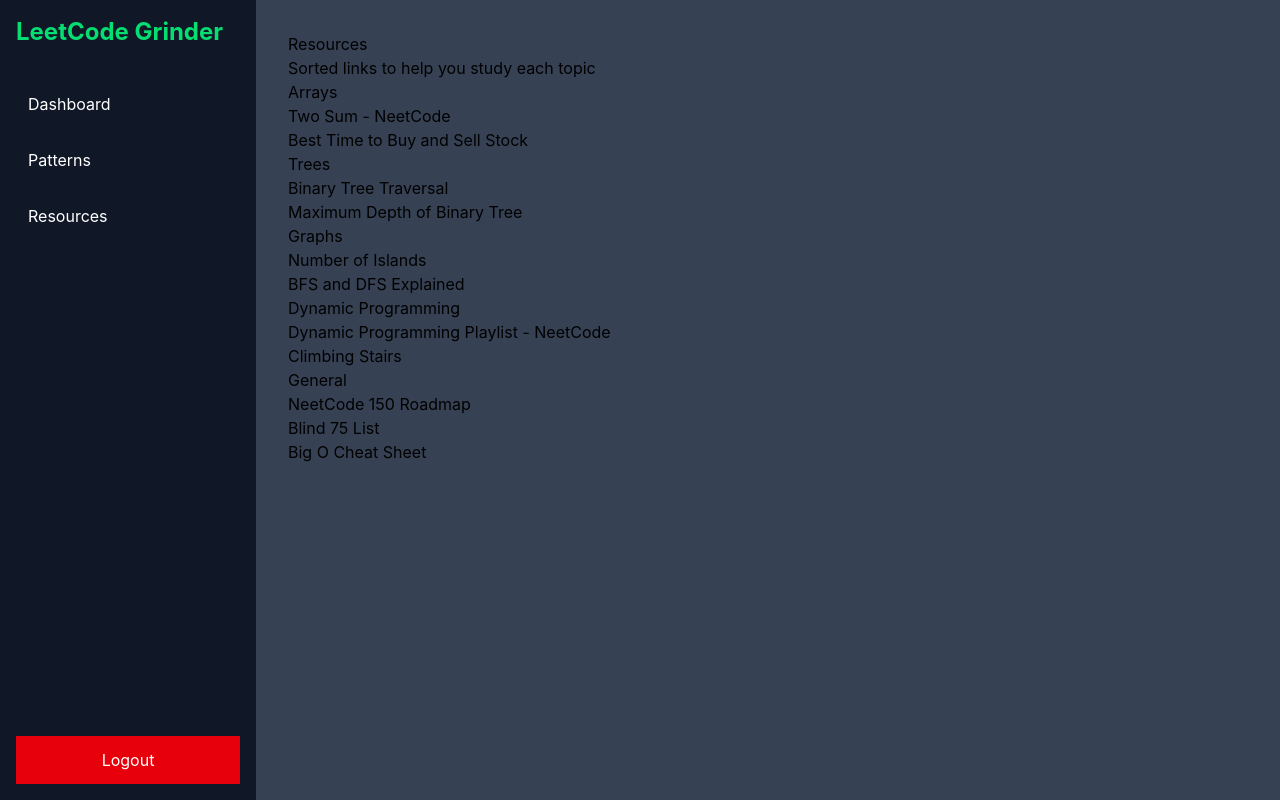
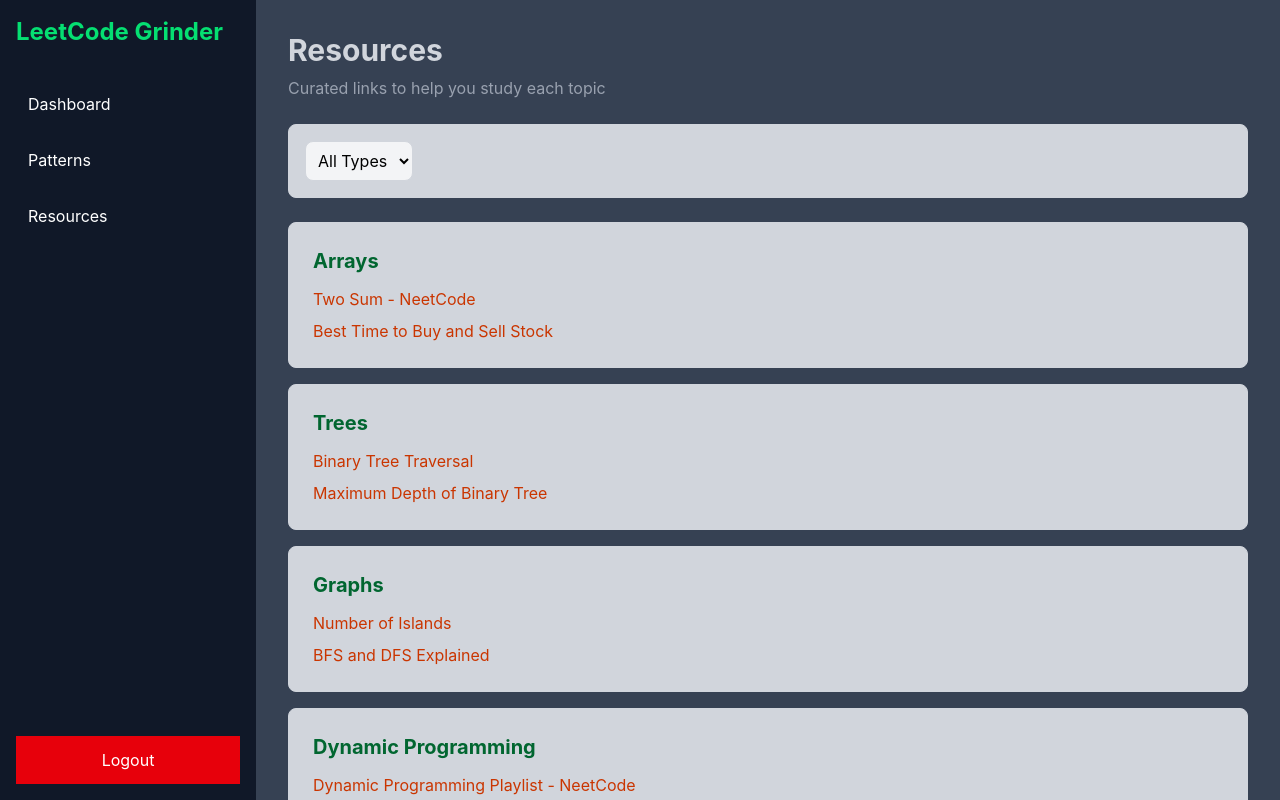
Before and after one commit to DevonHayden/LeetCode-Grinder, a React app in the folder frontend/: page /resources in a window 1280 px wide. Shown: the top 800 px of the page. Built offline with nearby package versions, Linux system fonts and the light colour scheme; the HTML template or start-up script is replaced by a standard one.

Commit message:
styled the resources page and added filters

```diff
--- a/frontend/src/pages/Resources.jsx
+++ b/frontend/src/pages/Resources.jsx
@@ -1,57 +1,86 @@
+import {useState} from 'react'
+
 function Resources() {
+  const [filterType, setFilterType] = useState('all')
   const resources = [
     {
       category: 'Arrays',
       links: [
-        { title: 'Two Sum - NeetCode', url: 'https://www.youtube.com/watch?v=KLlXCFG5TnA' },
-        { title: 'Best Time to Buy and Sell Stock', url: 'https://www.youtube.com/watch?v=1pkOgXD63yU' },
+        { title: 'Two Sum - NeetCode', url: 'https://www.youtube.com/watch?v=KLlXCFG5TnA', type: 'video' },
+        { title: 'Best Time to Buy and Sell Stock', url: 'https://www.youtube.com/watch?v=1pkOgXD63yU', type: 'video' },
       ]
     },
     {
       category: 'Trees',
       links: [
-        { title: 'Binary Tree Traversal', url: 'https://www.youtube.com/watch?v=fAAZixBzIAI' },
-        { title: 'Maximum Depth of Binary Tree', url: 'https://www.youtube.com/watch?v=hTM3phVI6YQ' },
+        { title: 'Binary Tree Traversal', url: 'https://www.youtube.com/watch?v=fAAZixBzIAI', type: 'video' },
+        { title: 'Maximum Depth of Binary Tree', url: 'https://www.youtube.com/watch?v=hTM3phVI6YQ', type: 'video' },
       ]
     },
     {
       category: 'Graphs',
       links: [
-        { title: 'Number of Islands', url: 'https://www.youtube.com/watch?v=pV2kpPD66nE' },
-        { title: 'BFS and DFS Explained', url: 'https://www.youtube.com/watch?v=pcKY4hjDrxk' },
+        { title: 'Number of Islands', url: 'https://www.youtube.com/watch?v=pV2kpPD66nE', type: 'video' },
+        { title: 'BFS and DFS Explained', url: 'https://www.youtube.com/watch?v=pcKY4hjDrxk', type: 'video' },
       ]
     },
     {
       category: 'Dynamic Programming',
       links: [
-        { title: 'Dynamic Programming Playlist - NeetCode', url: 'https://www.youtube.com/watch?v=73r3KWiEvyk' },
-        { title: 'Climbing Stairs', url: 'https://www.youtube.com/watch?v=Y0lT9Fck7qI' },
+        { title: 'Dynamic Programming Playlist - NeetCode', url: 'https://www.youtube.com/watch?v=73r3KWiEvyk', type: 'video' },
+        { title: 'Climbing Stairs', url: 'https://www.youtube.com/watch?v=Y0lT9Fck7qI', type: 'video' },
       ]
     },
     {
       category: 'General',
       links: [
-        { title: 'NeetCode 150 Roadmap', url: 'https://neetcode.io/roadmap' },
-        { title: 'Blind 75 List', url: 'https://leetcode.com/discuss/general-discussion/460599/blind-75-leetcode-questions' },
-        { title: 'Big O Cheat Sheet', url: 'https://www.bigocheatsheet.com/' },
+        { title: 'NeetCode 150 Roadmap', url: 'https://neetcode.io/roadmap', type: 'article' },
+        { title: 'Blind 75 List', url: 'https://leetcode.com/discuss/general-discussion/460599/blind-75-leetcode-questions', type: 'article' },
+        { title: 'Big O Cheat Sheet', url: 'https://www.bigocheatsheet.com/', type: 'article' },
       ]
     }
   ]
 
+  const filteredResources = resources.map(section => ({
+    ...section,
+    links: section.links.filter(link => filterType === 'all' || link.type === filterType)
+  })).filter(section => section.links.length > 0)
+
   return (
     <div>
-      <h1>Resources</h1>
-      <p>Sorted links to help you study each topic</p>
-      {resources.map(section => (
-        <div key={section.category}>
-          <h2>{section.category}</h2>
-          {section.links.map(link => (
-            <div key={link.title}>
-              <a href={link.url} target="_blank" rel="noreferrer">{link.title}</a>
+      <h1 className="text-3xl font-bold text-gray-300 mb-2">Resources</h1>
+      <p className="text-gray-400 mb-6">Curated links to help you study each topic</p>
+      <div className="mb-6 bg-gray-300 border border-gray-300 rounded-lg p-4">
+        <select
+          value={filterType}
+          onChange={(e) => setFilterType(e.target.value)}
+          className="bg-gray-100 border border-gray-300 rounded-lg p-2"
+        >
+          <option value="all">All Types</option>
+          <option value="video">Videos</option>
+          <option value="article">Articles</option>
+        </select>
+      </div>
+      <div className="grid grid-cols-1 gap-4">
+        {filteredResources.map(section => (
+          <div key={section.category} className="bg-gray-300 border border-gray-300 rounded-lg p-6">
+            <h2 className="text-xl font-bold text-green-800 mb-3">{section.category}</h2>
+            <div className="flex flex-col gap-2">
+              {section.links.map(link => (
+                <a
+                  key={link.title}
+                  href={link.url}
+                  target="_blank"
+                  rel="noreferrer"
+                  className="text-orange-700 hover:text-orange-900 hover:underline"
+                >
+                  {link.title}
+                </a>
+              ))}
             </div>
-          ))}
-        </div>
-      ))}
+          </div>
+        ))}
+      </div>
     </div>
   )
 }
```
